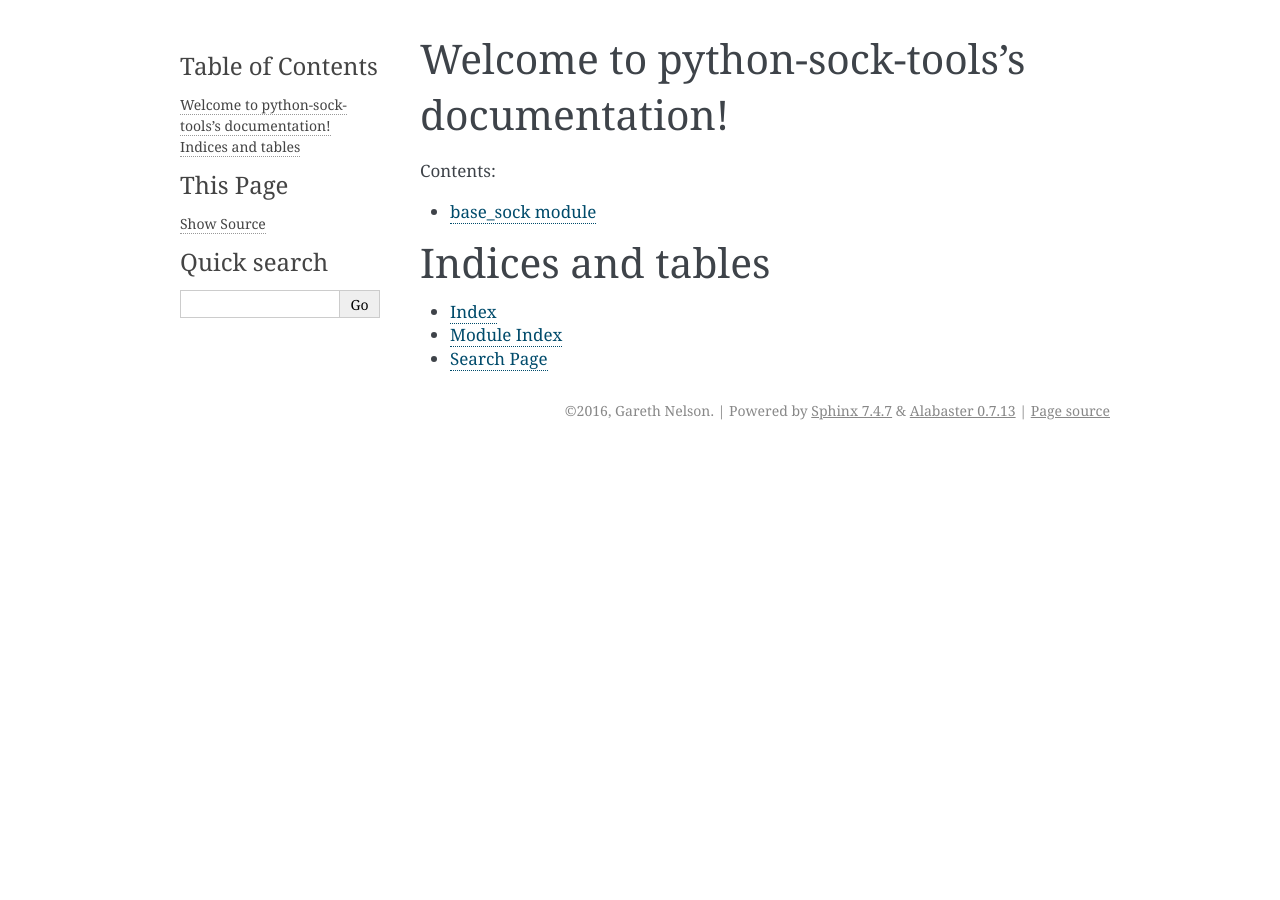
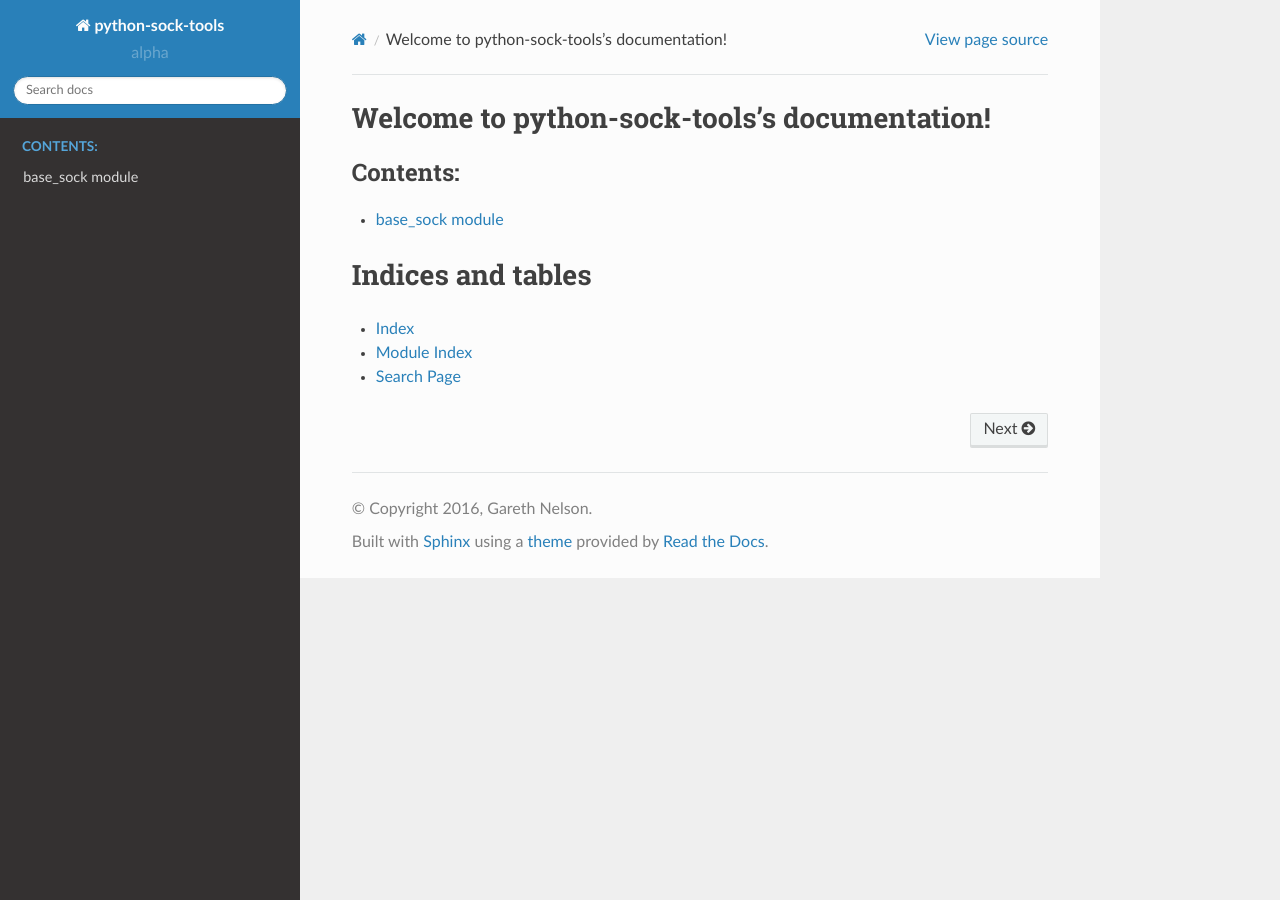
Before and after one commit to GarethNelson/python-sock-tools, a Sphinx documentation site: the page built from docs/index.rst, in a window 1280 px wide. Built offline with Sphinx 7.4.7 and the Read the Docs theme 2.0.0, drawn with Linux system fonts in a browser that asks for light colours.

Commit message:
use RTD theme in docs

```diff
--- a/docs/conf.py
+++ b/docs/conf.py
@@ -33,6 +33,14 @@
 extensions = ['sphinx.ext.autodoc','sphinx.ext.napoleon',
     'sphinx.ext.todo',
     'sphinx.ext.viewcode']
+
+on_rtd = os.environ.get('READTHEDOCS', None) == 'True'
+
+if not on_rtd:  # only import and set the theme if we're building docs locally
+    import sphinx_rtd_theme
+    html_theme = 'sphinx_rtd_theme'
+    html_theme_path = [sphinx_rtd_theme.get_html_theme_path()]
+
 
 # Add any paths that contain templates here, relative to this directory.
 templates_path = ['_templates']
@@ -84,7 +92,7 @@
 # The theme to use for HTML and HTML Help pages.  See the documentation for
 # a list of builtin themes.
 #
-html_theme = 'alabaster'
+#html_theme = 'alabaster'
 
 # Theme options are theme-specific and customize the look and feel of a theme
 # further.  For a list of options available for each theme, see the
```
